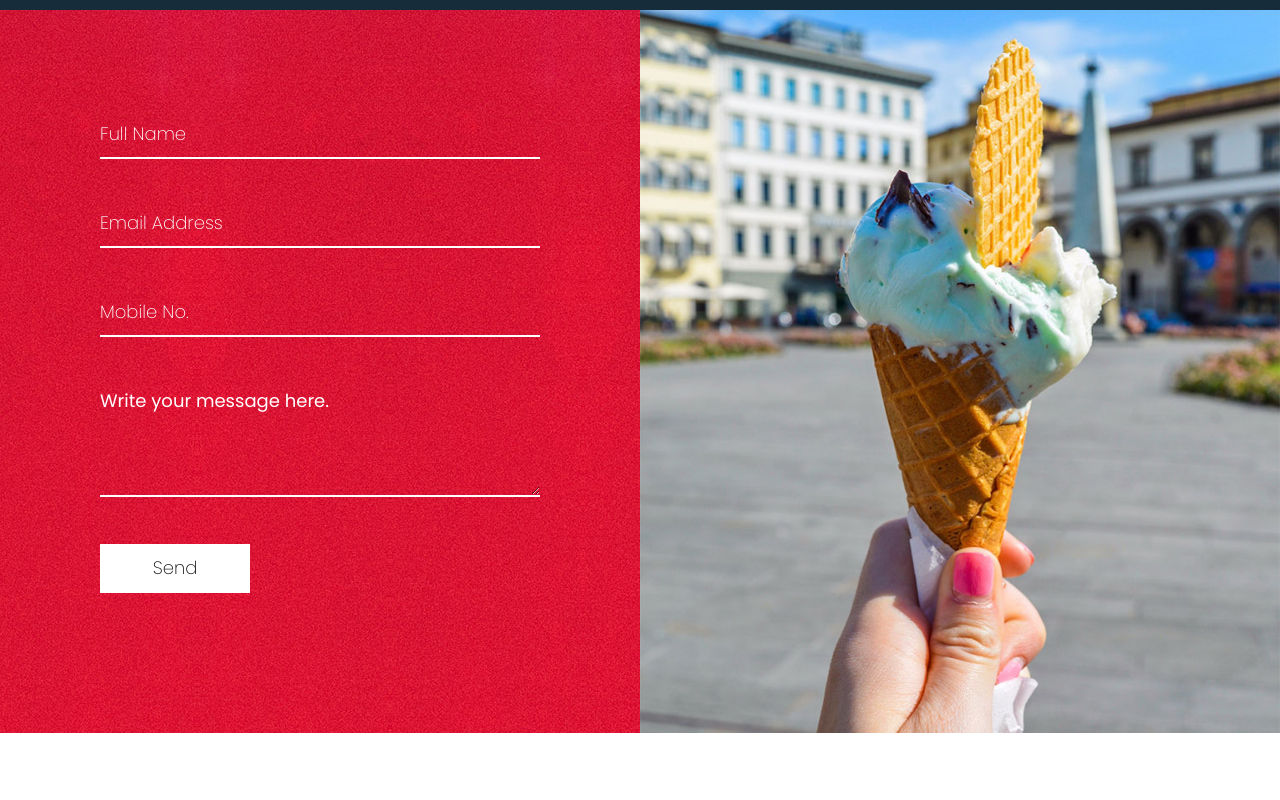
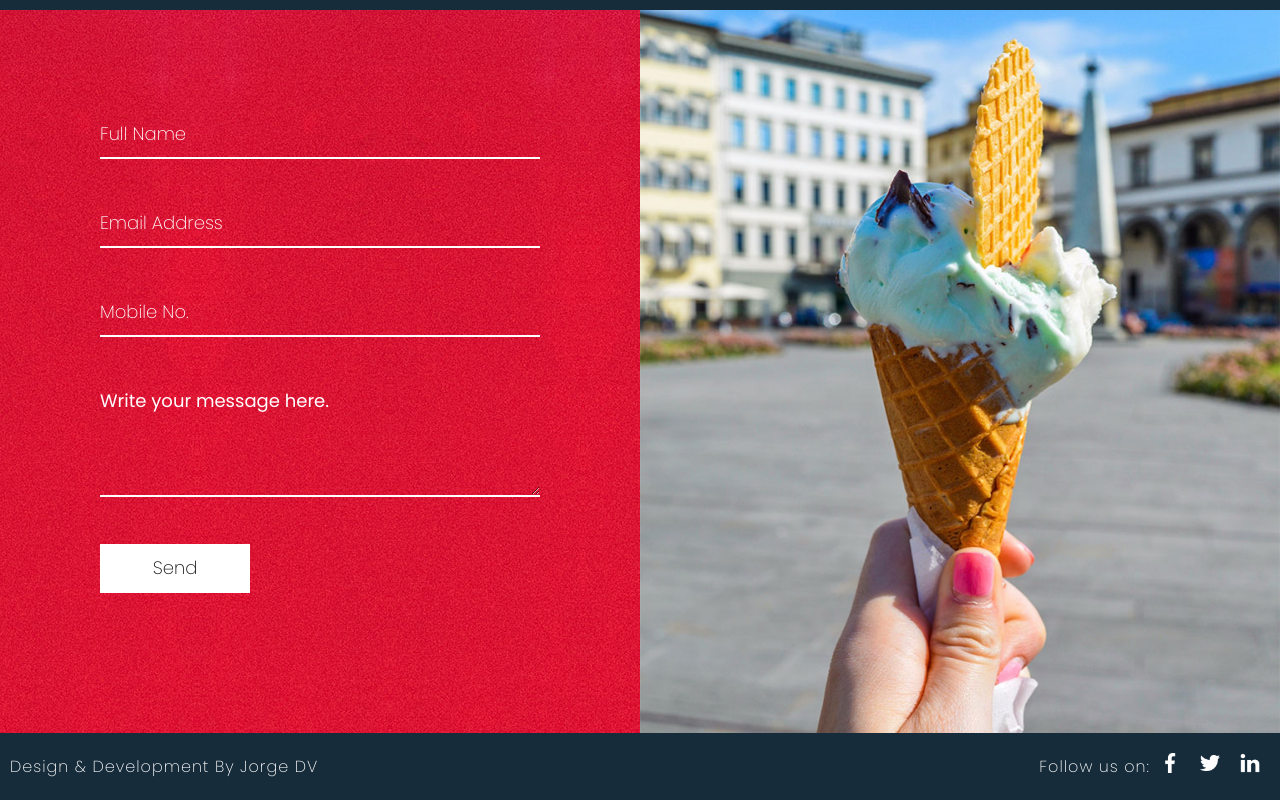
Before and after one commit to jorgediazok/css-components, a plain HTML site: page website-scroll-model/index.html in a window 1280 px wide. Shown: the part 4073-4873 px from the top of the page. Before the commit the page ends 4806 px from the top, so only its background shows below. Drawn offline with Linux system fonts and the light colour scheme.

Commit message:
added footer

```diff
--- a/website-scroll-model/index.html
+++ b/website-scroll-model/index.html
@@ -162,5 +162,14 @@
     </section>
 
     <!-- Footer -->
+    <section class="footer">
+      <p class="text">Design & Development By Jorge DV</p>
+      <ul>
+        <p class="text">Follow us on: </p>
+        <li><a href="#"><img src="./assets/facebook.png" alt=""/></a></li>
+        <li><a href="#"><img src="./assets/twitter.png" alt=""/></a></li>
+        <li><a href="#"><img src="./assets/linkedin.png" alt=""/></a></li>
+      </ul>
+    </section>
   </body>
 </html>
--- a/website-scroll-model/styles.css
+++ b/website-scroll-model/styles.css
@@ -289,3 +289,32 @@
   color: #111;
   cursor: pointer;
 }
+
+.footer {
+  background: #162c3b;
+  padding: 20px 10px;
+  display: flex;
+  justify-content: space-between;
+  align-items: center;
+}
+
+.footer ul {
+  display: flex;
+  justify-content: center;
+  align-items: center;
+}
+
+.footer ul li {
+  list-style: none;
+}
+
+.footer ul li a {
+  text-decoration: none;
+  display: inline-block;
+  margin: 0 10px;
+}
+
+.footer ul li a img {
+  filter: invert(1);
+  max-width: 20px;
+}
```
